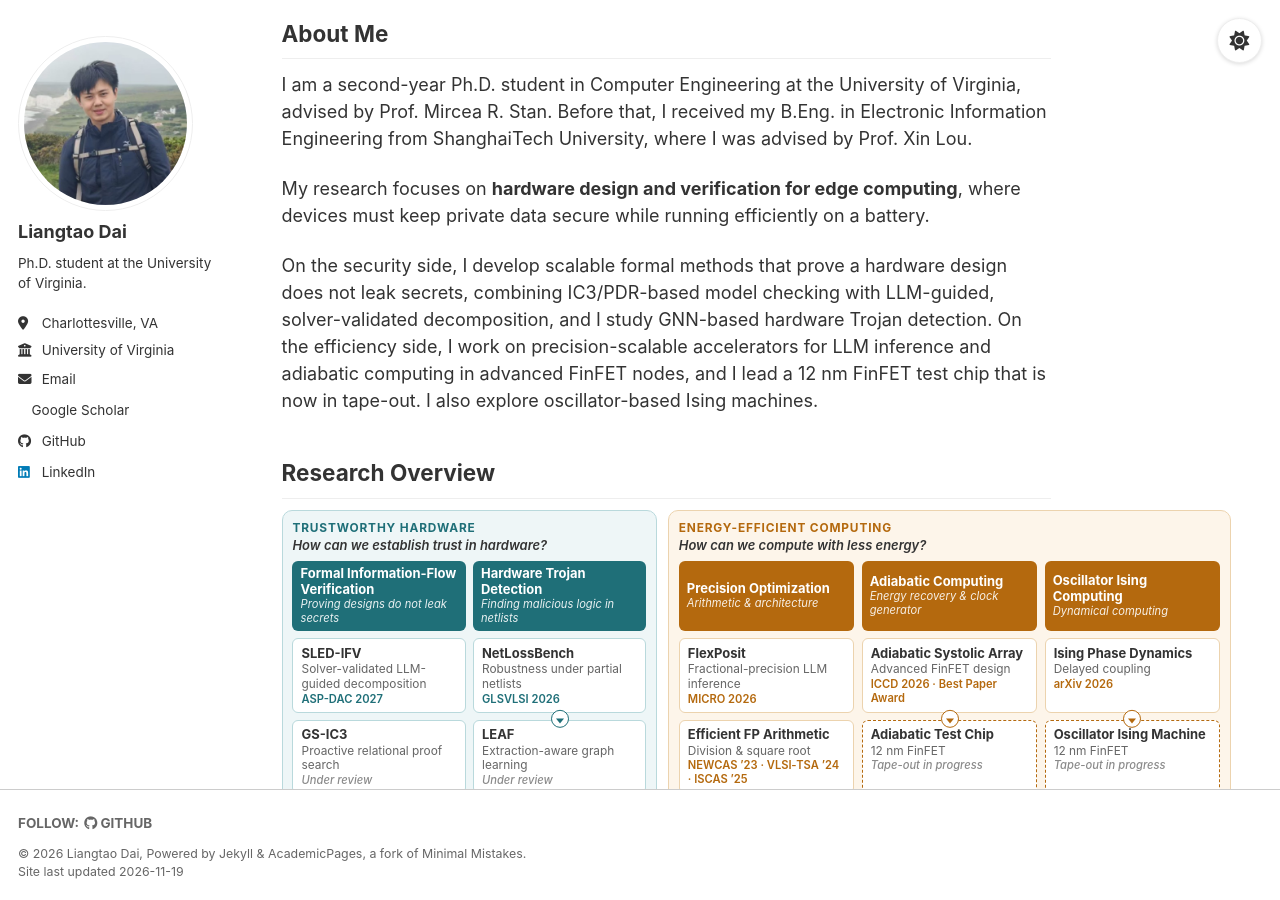
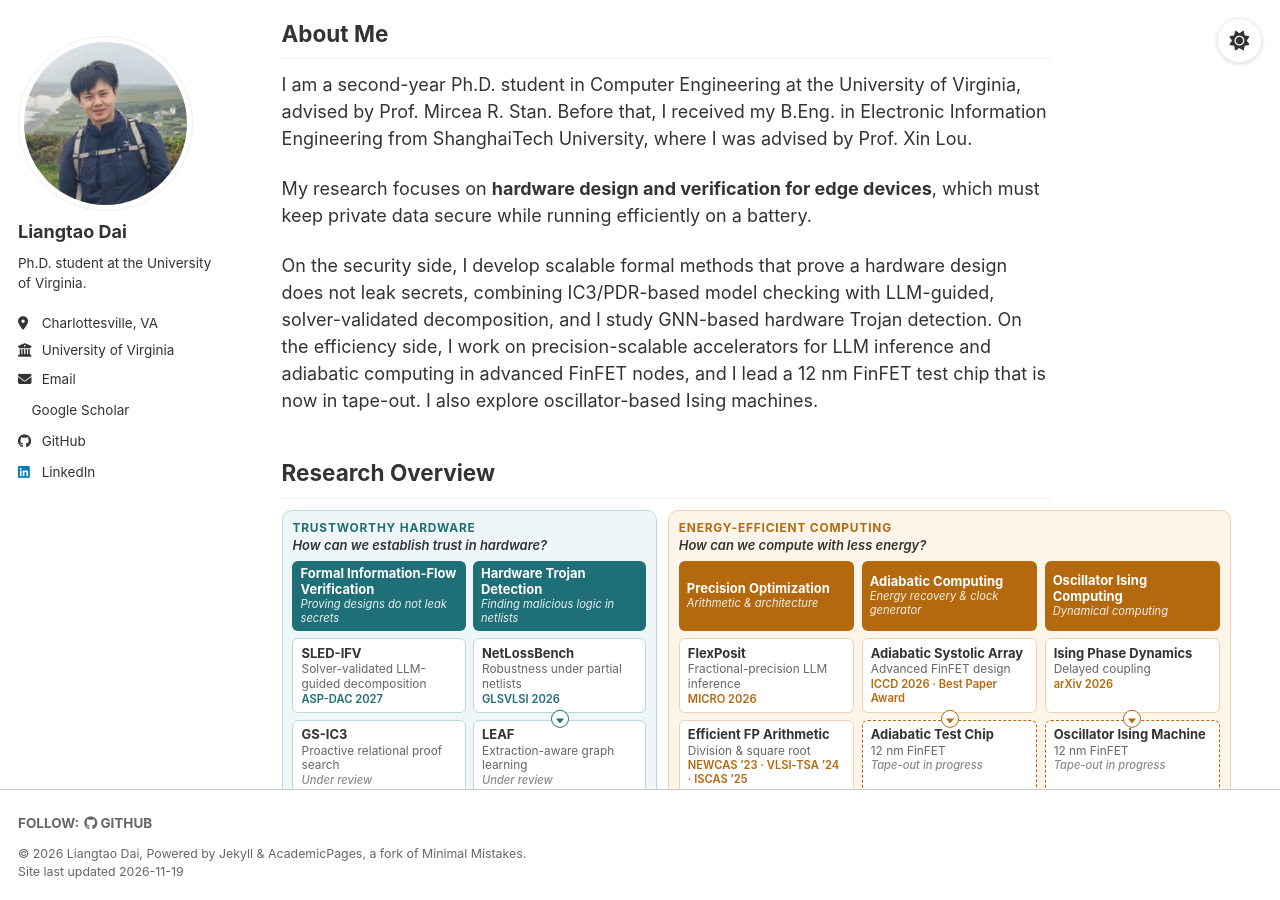
Before and after one commit to DDDDDlt/liangtaodai.github.io, a Jekyll site: the page built from _pages/about.md, in a window 1280 px wide and 900 px high. Built offline with Jekyll 4.4.1, drawn with Linux system fonts in a browser that asks for light colours; a style sheet for code colours, icons or effects is not loaded.

Commit message:
About Me: edge computing -> edge devices
Co-Authored-By: Claude Opus 5.5 <noreply@anthropic.com>
Claude-Session: https://claude.ai/code/session_01DYLYe9C6TX8cesK9o1eyX8

```diff
--- a/_pages/about.md
+++ b/_pages/about.md
@@ -9,7 +9,7 @@ hide_title: true
 
 I am a second-year Ph.D. student in Computer Engineering at the University of Virginia, advised by Prof. Mircea R. Stan. Before that, I received my B.Eng. in Electronic Information Engineering from ShanghaiTech University, where I was advised by Prof. Xin Lou.
 
-My research focuses on **hardware design and verification for edge computing**, where devices must keep private data secure while running efficiently on a battery.
+My research focuses on **hardware design and verification for edge devices**, which must keep private data secure while running efficiently on a battery.
 
 On the security side, I develop scalable formal methods that prove a hardware design does not leak secrets, combining IC3/PDR-based model checking with LLM-guided, solver-validated decomposition, and I study GNN-based hardware Trojan detection. On the efficiency side, I work on precision-scalable accelerators for LLM inference and adiabatic computing in advanced FinFET nodes, and I lead a 12&nbsp;nm FinFET test chip that is now in tape-out. I also explore oscillator-based Ising machines.
 
```
